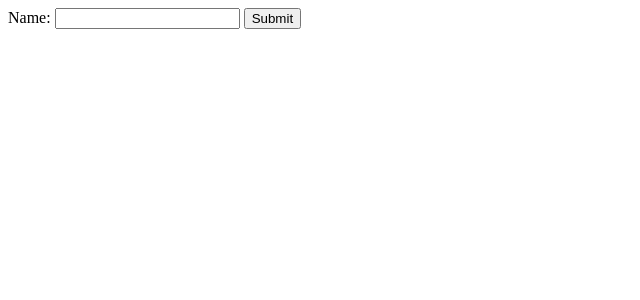
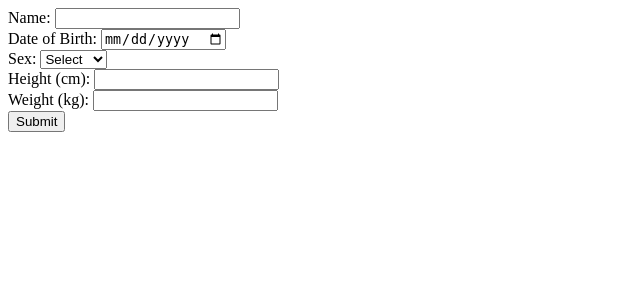
Before and after one commit to arregist97/WorkoutReccomender, a Flask app: page /survey in a window 1280 px wide. Shown: the top 300 px of the page, without its empty margins (0-640 px from the left). Run offline with Flask 3, Linux system fonts and the light colour scheme.

Commit message:
Added fields to survey.

```diff
--- a/templates/survey_form.html
+++ b/templates/survey_form.html
@@ -1,16 +1,32 @@
-<!DOCTYPE html>
-<html>
-<head>
-    <title>Survey Form</title>
-</head>
-<body>
-    <form method="POST" action="/survey">
-        <label for="name">Name:</label>
-        <input type="text" name="name" required>
-
-        <!-- Add more survey questions here -->
-
-        <input type="submit" value="Submit">
-    </form>
-</body>
-</html>
+<form method="POST" action="/survey">
+    <label>
+      Name:
+      <input type="text" name="name" required>
+    </label>
+    <br>
+    <label>
+      Date of Birth:
+      <input type="date" name="date_of_birth" required>
+    </label>
+    <br>
+    <label>
+      Sex:
+      <select name="sex" required>
+        <option value="">Select</option>
+        <option value="Male">Male</option>
+        <option value="Female">Female</option>
+      </select>
+    </label>
+    <br>
+    <label>
+      Height (cm):
+      <input type="number" name="height" required>
+    </label>
+    <br>
+    <label>
+      Weight (kg):
+      <input type="number" name="weight" required>
+    </label>
+    <br>
+    <button type="submit">Submit</button>
+  </form>
```
